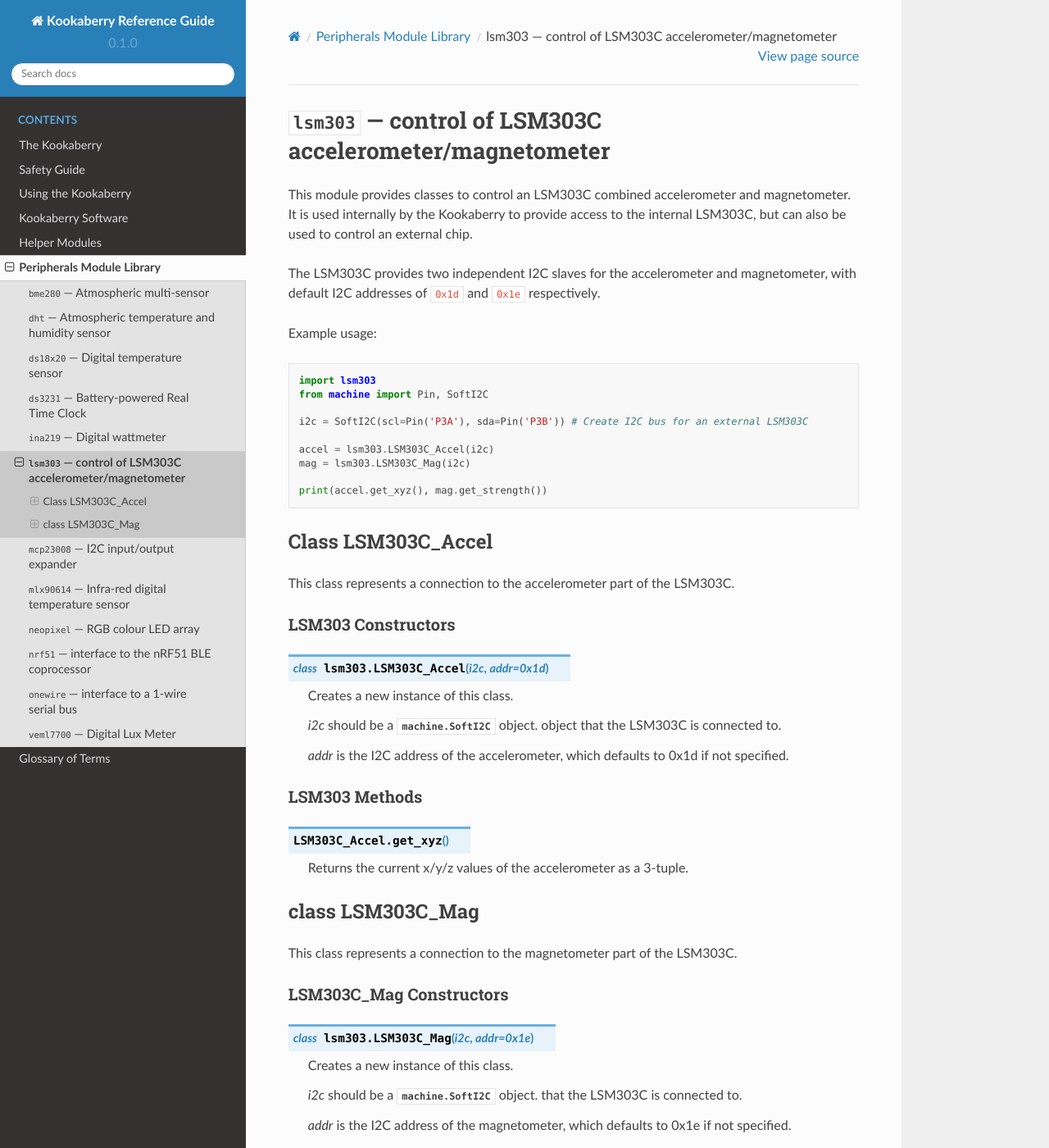
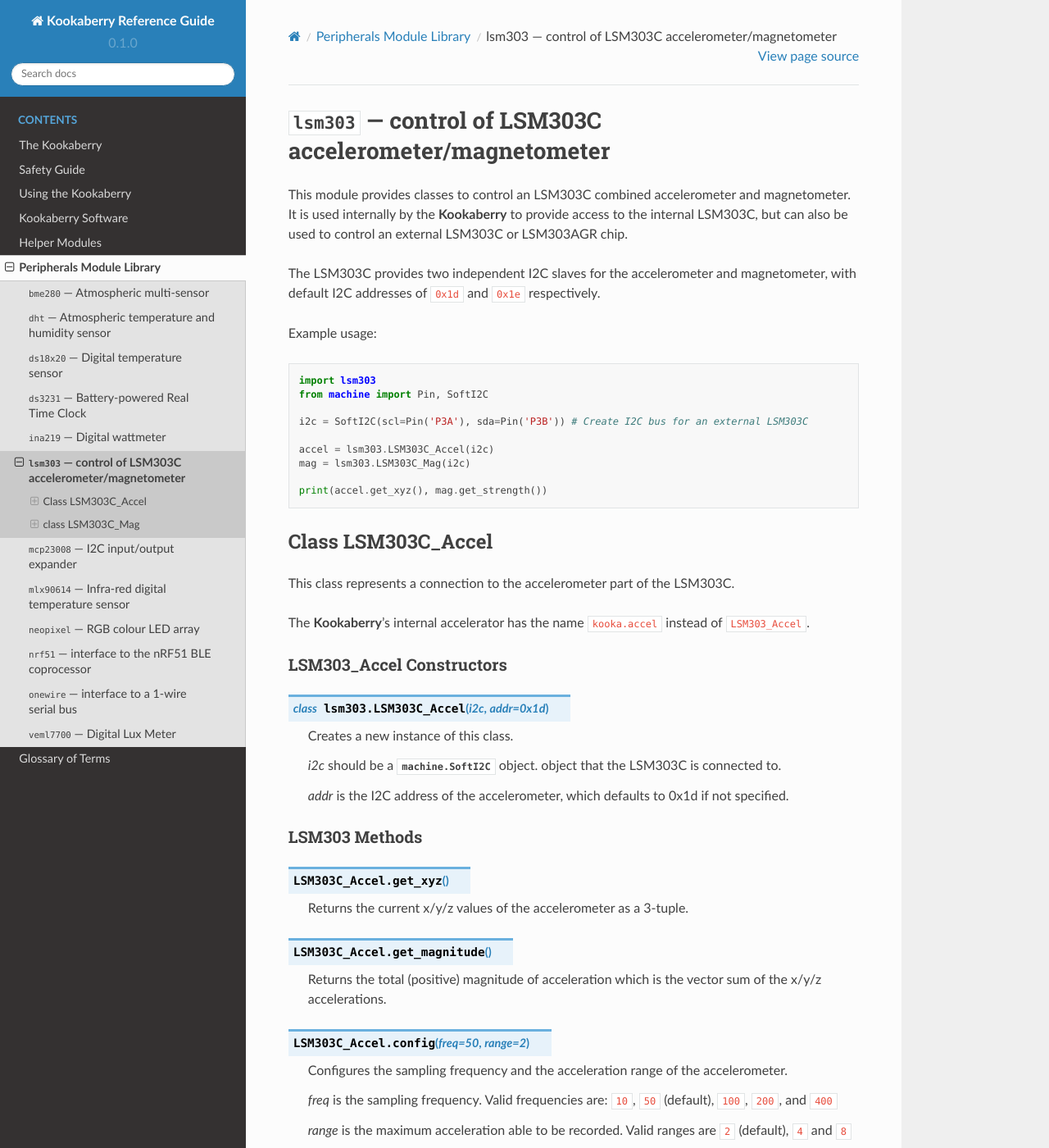
Before and after one commit to TDStrasser/Kookaberry-Reference-Guide, a Sphinx documentation site: the page built from docs/source/lsm303.rst, in a window 1280 px wide and 1400 px high. Shown: the whole window at 82% size. Built offline with Sphinx 7.4.7 and the Read the Docs theme 2.0.0, drawn with Linux system fonts in a browser that asks for light colours; some of the changed text lies outside the part shown.

Commit message:
Added new accelerometer methods

```diff
--- a/docs/source/lsm303.rst
+++ b/docs/source/lsm303.rst
@@ -7,8 +7,8 @@
    :synopsis: control of LSM303C accelerometer/magnetometer
 
 This module provides classes to control an LSM303C combined accelerometer and
-magnetometer.  It is used internally by the Kookaberry to provide access to the
-internal LSM303C, but can also be used to control an external chip.
+magnetometer.  It is used internally by the **Kookaberry** to provide access to the
+internal LSM303C, but can also be used to control an external LSM303C or LSM303AGR chip.
 
 The LSM303C provides two independent I2C slaves for the accelerometer and
 magnetometer, with default I2C addresses of ``0x1d`` and ``0x1e`` respectively.
@@ -27,14 +27,17 @@
 
 
 .. _lsm303.LSM303C_Accel:
+.. _kooka.accel:
 
 Class LSM303C_Accel
 ===================
 
 This class represents a connection to the accelerometer part of the LSM303C.
 
-LSM303 Constructors
--------------------
+The **Kookaberry**'s internal accelerator has the name ``kooka.accel`` instead of ``LSM303_Accel``.
+
+LSM303_Accel Constructors
+-------------------------
 
 .. class:: LSM303C_Accel(i2c, addr=0x1d)
 
@@ -53,12 +56,29 @@
 
     Returns the current x/y/z values of the accelerometer as a 3-tuple.
 
+.. method:: LSM303C_Accel.get_magnitude()
+
+    Returns the total (positive) magnitude of acceleration which is the vector sum of the x/y/z accelerations.
+
+.. method:: LSM303C_Accel.config(freq=50, range=2)
+
+    Configures the sampling frequency and the acceleration range of the accelerometer.
+
+    *freq* is the sampling frequency. Valid frequencies are: ``10``, ``50`` (default), ``100``, ``200``, and ``400``
+
+    *range* is the maximum acceleration able to be recorded. Valid ranges are ``2`` (default), ``4`` and ``8``
+
+
+
 .. _lsm303.LSM303C_Mag:
+.. _kooka.compass:
 
 class LSM303C_Mag
 =================
 
 This class represents a connection to the magnetometer part of the LSM303C.
+
+The **Kookaberry**'s internal magnetometer has the name ``kooka.compass`` instead of ``LSM303_Mag``.
 
 LSM303C_Mag Constructors
 ------------------------
@@ -88,5 +108,5 @@
 
 .. method:: LSM303C_Mag.get_strength()
 
-    Returns the magnitude of the 3-vector returned by LSM303C_Mag.get_xyz(),
+    Returns the (positive) magnitude of the 3-vector returned by LSM303C_Mag.get_xyz(),
     as an integer.
```
